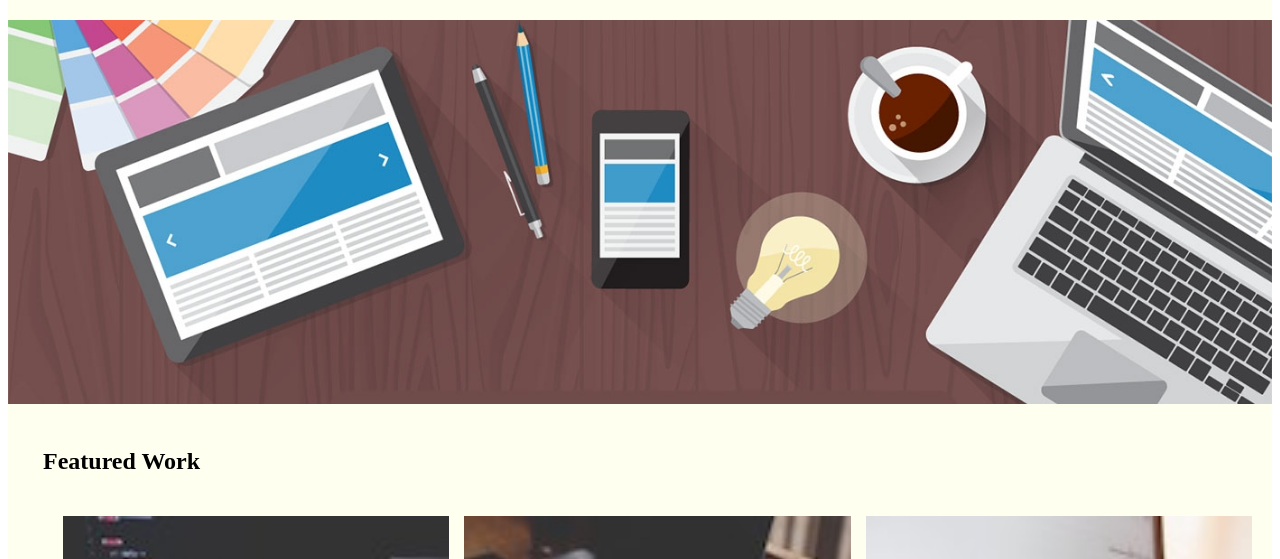
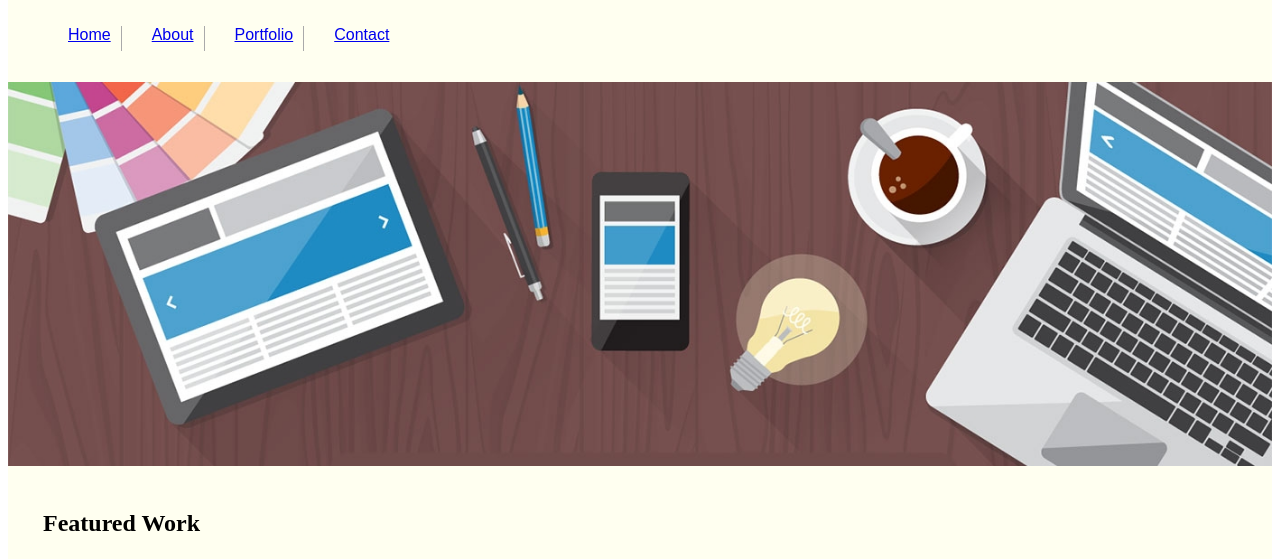
Before and after one commit to ChrisB55/Portfolio, a plain HTML site: page index.html in a window 1280 px wide. Shown: the part 165-724 px from the top of the page. Drawn offline with Linux system fonts and the light colour scheme; files that its build step writes are made by us from their sources; files whose address does not match are found by name.

Commit message:
Add Nav bar

```diff
--- a/index.html
+++ b/index.html
@@ -11,15 +11,25 @@
     </head>
     <body>
         <div class="container">
-            <div class="row-header">
+						<div class="row-header">
 				<div class="col-6">
 				    <img class= "header-img" src= images/Headereditreverse.jpg alt="Head Shot">
 				</div>
                 <div class="col-6-right">
+
 				    <h1>Christopher W. Brown</h1>
 				    <h4>Front End Developer</h4>
-                </div>
-            </div>
+								</div>
+
+						</div>
+						<div class="navbar">
+							<ul>
+								<li><a href="#">Home</a></li>
+								<li class="active"><a href="#">About</a></li>
+								<li><a href="#">Portfolio</a></li>
+								<li><a href="#">Contact</a></li>
+							</ul>
+						</div>
             <div class="row-main-image">
                 <img src= images/deskcomputer.jpg alt="Main page picture">
             </div>
@@ -49,7 +59,7 @@
 				<p> <img src="images/compedit.jpg" alt="Trading Card project picture">
 								</p>
 								<h3>Arcade Clone Javascript Project</h3>
-								<h4>https://github.com/ChrisB55/Online-Resume-</h4>
+								<h4>https://chrisb55.github.io/frontend-nanodegree-arcade-game-master/</h4>
 		</div>
 				<div class="col-4-projects">
 						<p> <img src="images/laptopnotes.jpg" alt="Business langing page picture">
--- a/main.css
+++ b/main.css
@@ -27,7 +27,29 @@
     text-align: center;
     font-size: 75%;
 }
+.navbar {
+  margin: 10px;
+  text-align: left;
 
+}
+
+ul {
+  overflow: auto;
+  list-style-type: none;
+}
+
+li {
+  height: 25px;
+  float: left;
+  font-family: fantasy;
+  margin-right: 20px;
+  border-right: 1px solid #aaa;
+  padding: 0 10px;
+}
+
+li:last-child {
+  border-right: none;
+}
 img {
     max-width: 100%;
     width:100%;
@@ -41,7 +63,7 @@ img {
 
 .row-main-image {
     width: 100%;
-    margin: 20px 0 20px 0;
+    margin: 5px 0 20px 0;
     max-width: 33%;
     min-width: 100%;
 }
```
